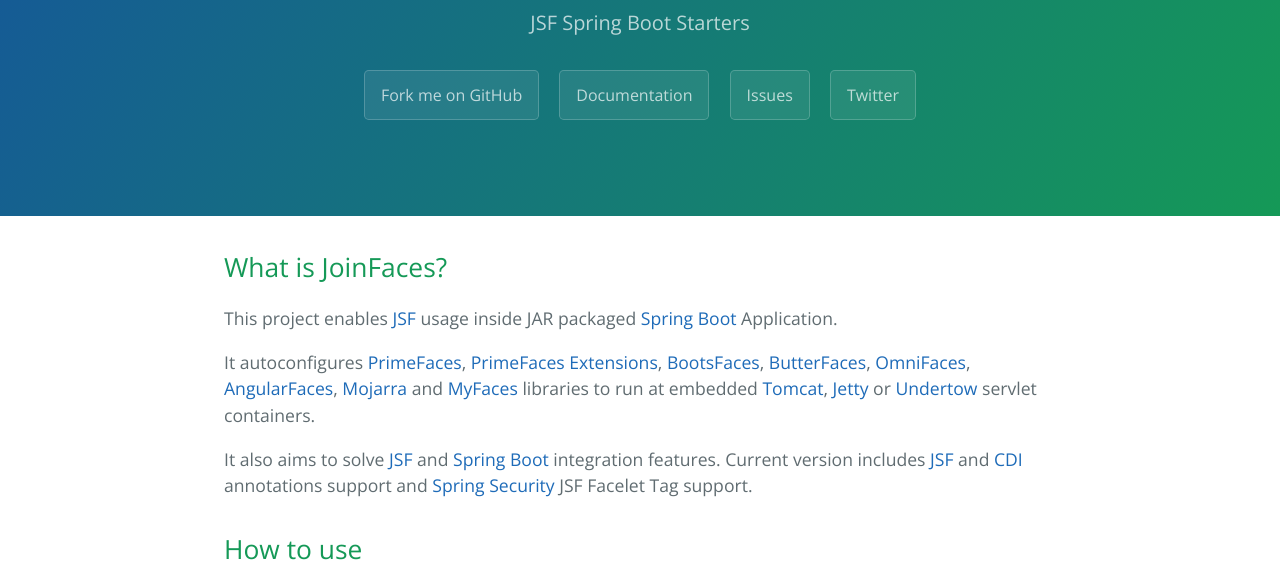
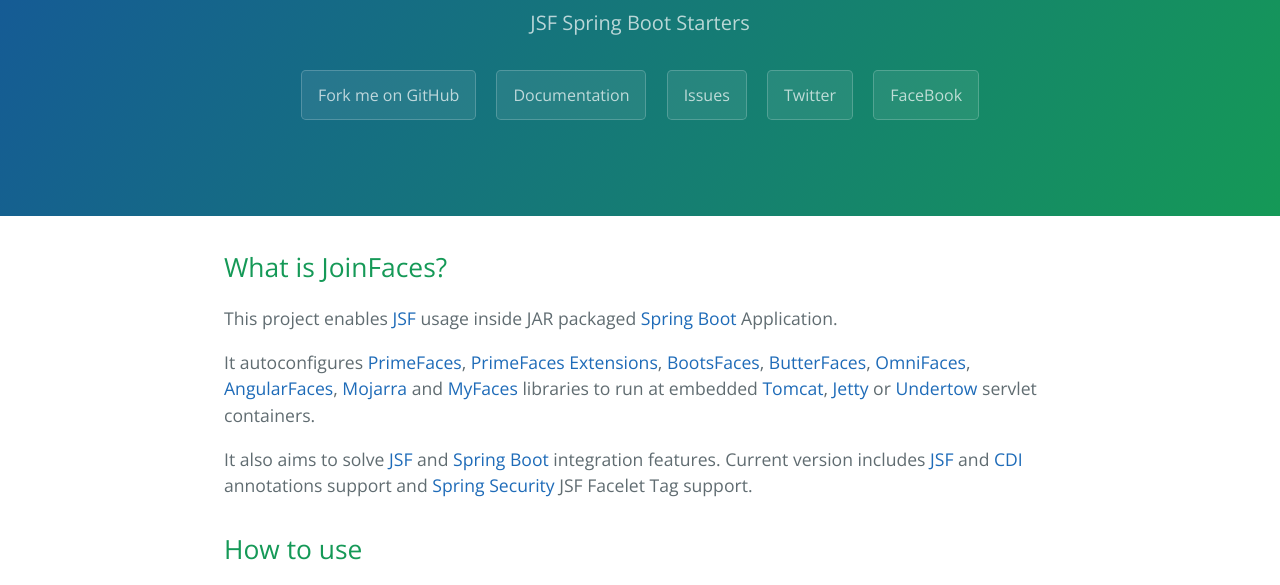
Before and after one commit to joinfaces/joinfaces.github.io, a plain HTML site: page index.html in a window 1280 px wide. Shown: the part 167-752 px from the top of the page. Drawn offline with nearby package versions, Linux system fonts and the light colour scheme.

Commit message:
add link to facebook

```diff
--- a/index.html
+++ b/index.html
@@ -18,6 +18,7 @@
       <a href="https://github.com/joinfaces/joinfaces/wiki" class="btn">Documentation</a>
       <a href="https://github.com/joinfaces/joinfaces/issues" class="btn">Issues</a>
       <a href="https://twitter.com/joinfaces" class="btn">Twitter</a>
+      <a href="https://www.facebook.com/groups/joinfaces" class="btn">FaceBook</a>
     </section>
 
     <section class="main-content">
```
